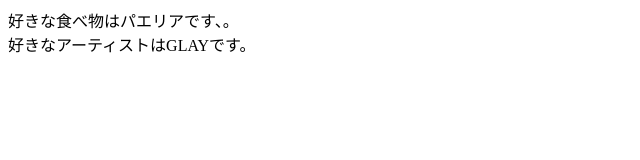
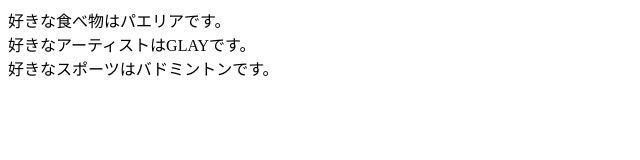
Before and after one commit to youhei-takahashi/comman-test, a plain HTML site: page index.html in a window 1280 px wide. Shown: the whole page, without its empty margins (0-640 px from the left). Drawn offline with Linux system fonts and the light colour scheme.

Commit message:
好きなスポーツを追加

```diff
--- a/index.html
+++ b/index.html
@@ -4,7 +4,8 @@
     <title>Document</title>
 </head>
 <body>
-    好きな食べ物はパエリアです、。<br>
+    好きな食べ物はパエリアです。<br>
     好きなアーティストはGLAYです。<br>
+    好きなスポーツはバドミントンです。<br>
 </body>
 </html>
```
